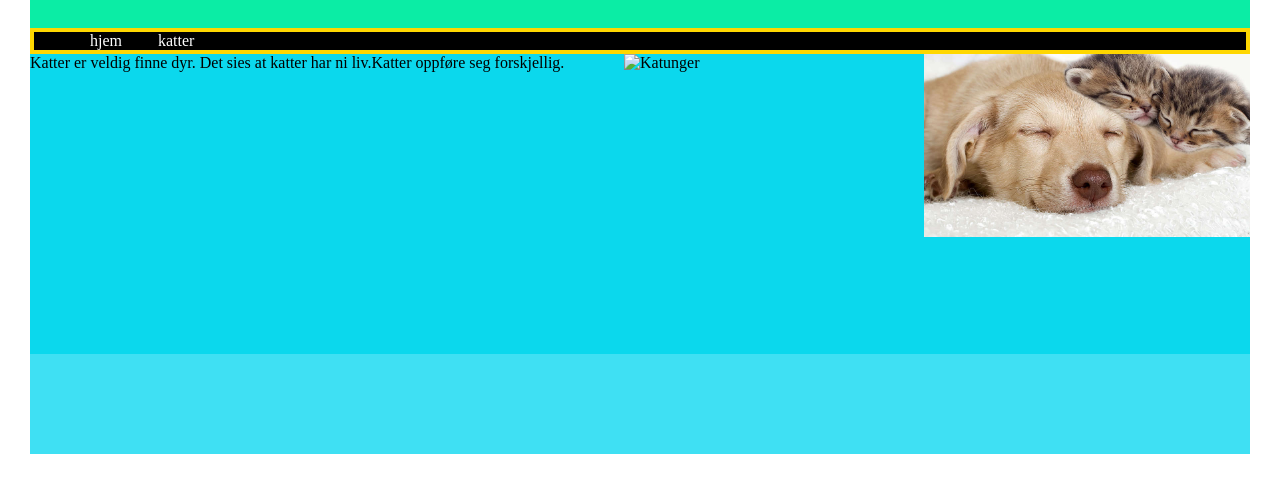
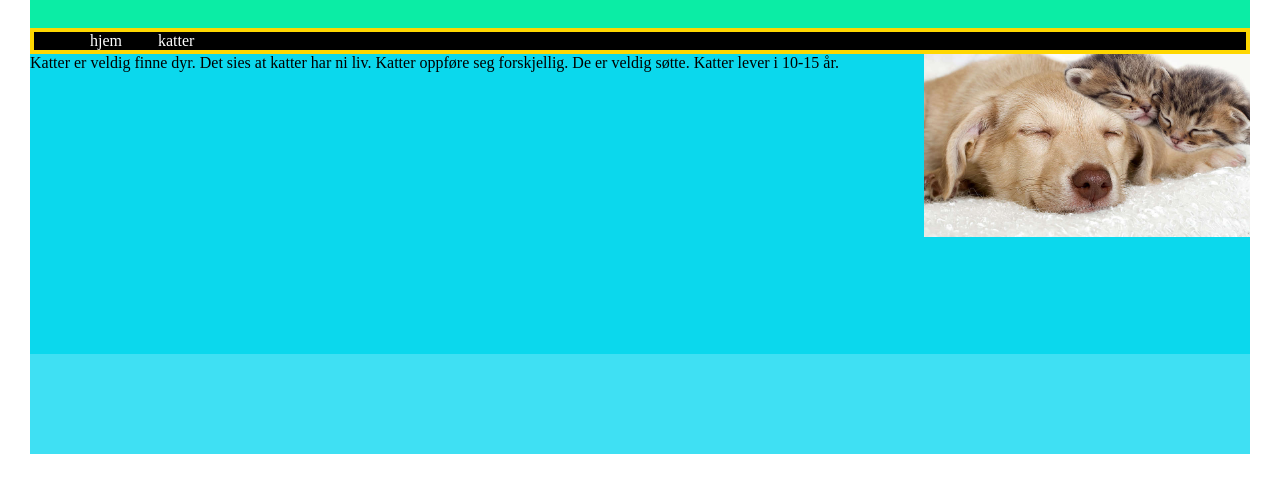
Before and after one commit to Ragnarsdottir2004/Nettside, a plain HTML site: page index.html in a window 1280 px wide. Shown: the part 112-604 px from the top of the page. Drawn offline with Linux system fonts and the light colour scheme.

Commit message:
Update index.html

```diff
--- a/index.html
+++ b/index.html
@@ -88,8 +88,8 @@ text-align: center;
     <div class="content">
 
     <img src="2459247.jpg"alt="Cat and dog" width="326px">
-    <img scr="Kattunger.jpeg" alt="Katunger" width="300px">
-  Katter er veldig finne dyr. Det sies at katter har ni liv.Katter oppføre seg forskjellig.  </div>
+  Katter er veldig finne dyr. Det sies at katter har ni liv.
+Katter oppføre seg forskjellig. De er veldig søtte. Katter lever i 10-15 år. </div>
      <div class="footer"></div>
 
 </body>
```
